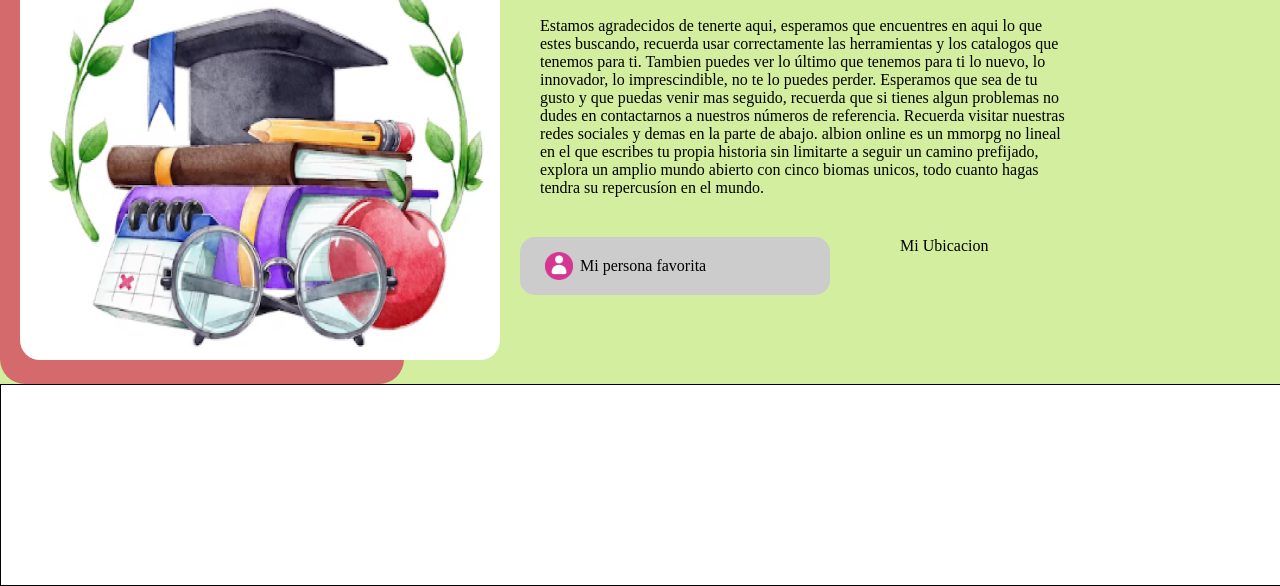
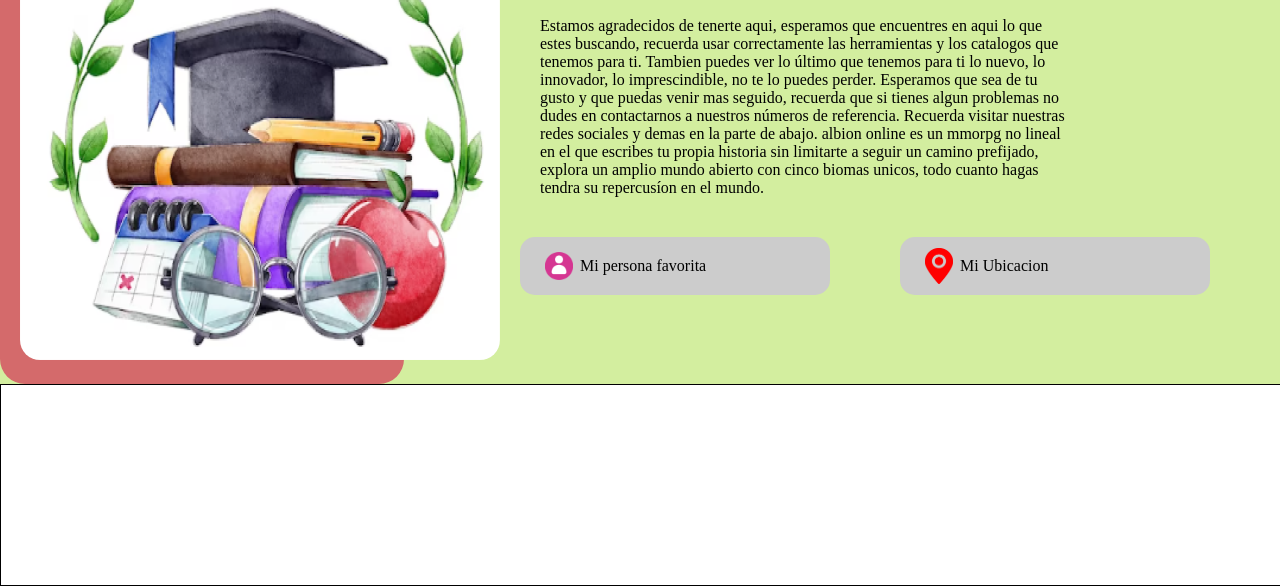
Before and after one commit to KennyLeg/MiProyecto-2-2023, a plain HTML site: page index.html in a window 1280 px wide. Shown: the part 282-868 px from the top of the page. Drawn offline with Linux system fonts and the light colour scheme.

Commit message:
Wonder Of You

```diff
--- a/css/estilo.css
+++ b/css/estilo.css
@@ -119,3 +119,17 @@ h1{
     opacity: 80%;
     cursor: pointer;
 }
+#marcoUbicacion{
+    background-color: #CCCCCC;
+    width: 250px;
+    background-image: url("../img/Recurso\ 2.png");
+    background-repeat: no-repeat;
+    background-size: 28px;
+    padding: 20px 0px 20px 60px;
+    background-position: left 25px center;
+    border-radius: 15px;
+}
+#marcoUbicacion:hover{
+    opacity: 80%;
+    cursor: pointer;
+}
--- a/index.html
+++ b/index.html
@@ -46,7 +46,9 @@
                 <div id="BotonFavorito">
                     <div id="marcoFavorito">Mi persona favorita</div>
                 </div>
-                <div id="BotonUbicacion">Mi Ubicacion</div>
+                <div id="BotonUbicacion">
+                    <div id="marcoUbicacion">Mi Ubicacion</div>
+                </div>
             </div>
         </div>
     </div>
```
